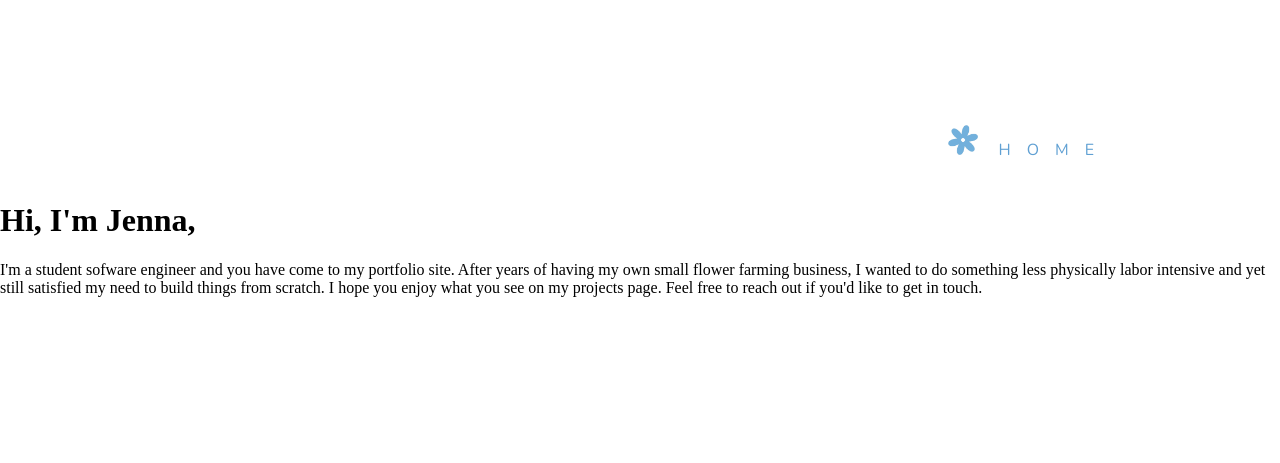
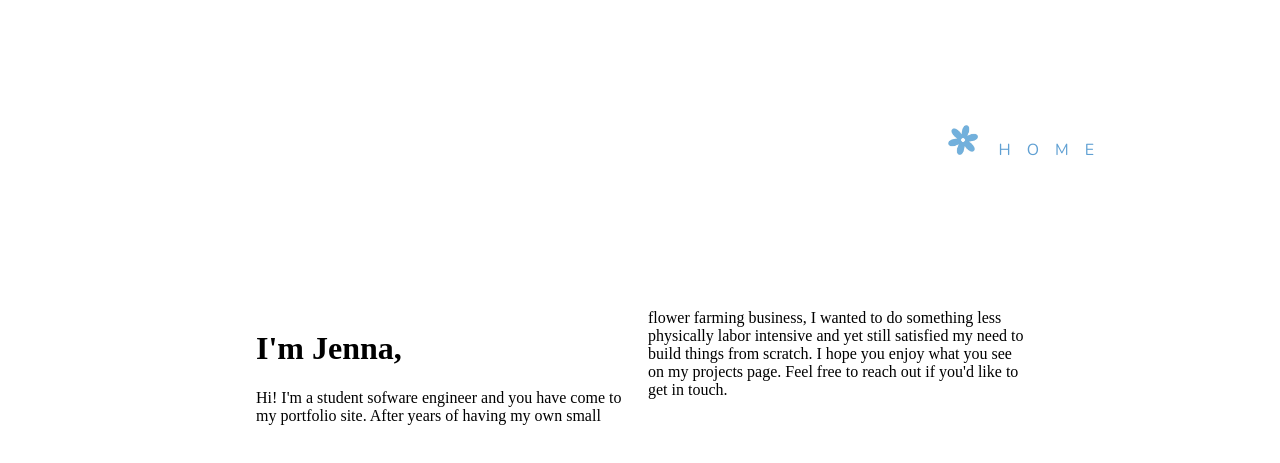
Before and after one commit to waywarddaisy/portfolio-site, a plain HTML site: page about.html in a window 1280 px wide. Shown: the part 219-682 px from the top of the page. Drawn offline with nearby package versions, Linux system fonts and the light colour scheme; files whose address does not match are found by name.

Commit message:
more work

```diff
--- a/Resources/CSS/about.css
+++ b/Resources/CSS/about.css
@@ -70,5 +70,7 @@ logo {
 }
 
 main {
+    column-count: 2;
+    margin: 10% 20% 0% 20%;
 
 }
--- a/about.html
+++ b/about.html
@@ -22,12 +22,15 @@
         </nav>
     </header>
 
+    <main>
 
-   <h1>Hi, I'm Jenna,</h1>
-   <p>I'm a student sofware engineer and you have come to my portfolio site.
+   <h1>I'm Jenna,</h1>
+   <p>Hi! I'm a student sofware engineer and you have come to my portfolio site.
     After years of having my own small flower farming business, I wanted to do something less physically
     labor intensive and yet still satisfied my need to build things from scratch.
     I hope you enjoy what you see on my projects page. Feel free to reach out if you'd like to get in touch.
    </p>
+
+</main>
 </body>
 </html>
```
Also changed, not shown: Resources/CSS/index.css (+6 -1 lines), index.html (+3 -3 lines), Resources/Untitled_Artwork 4.jpg (added), 3 other files.
